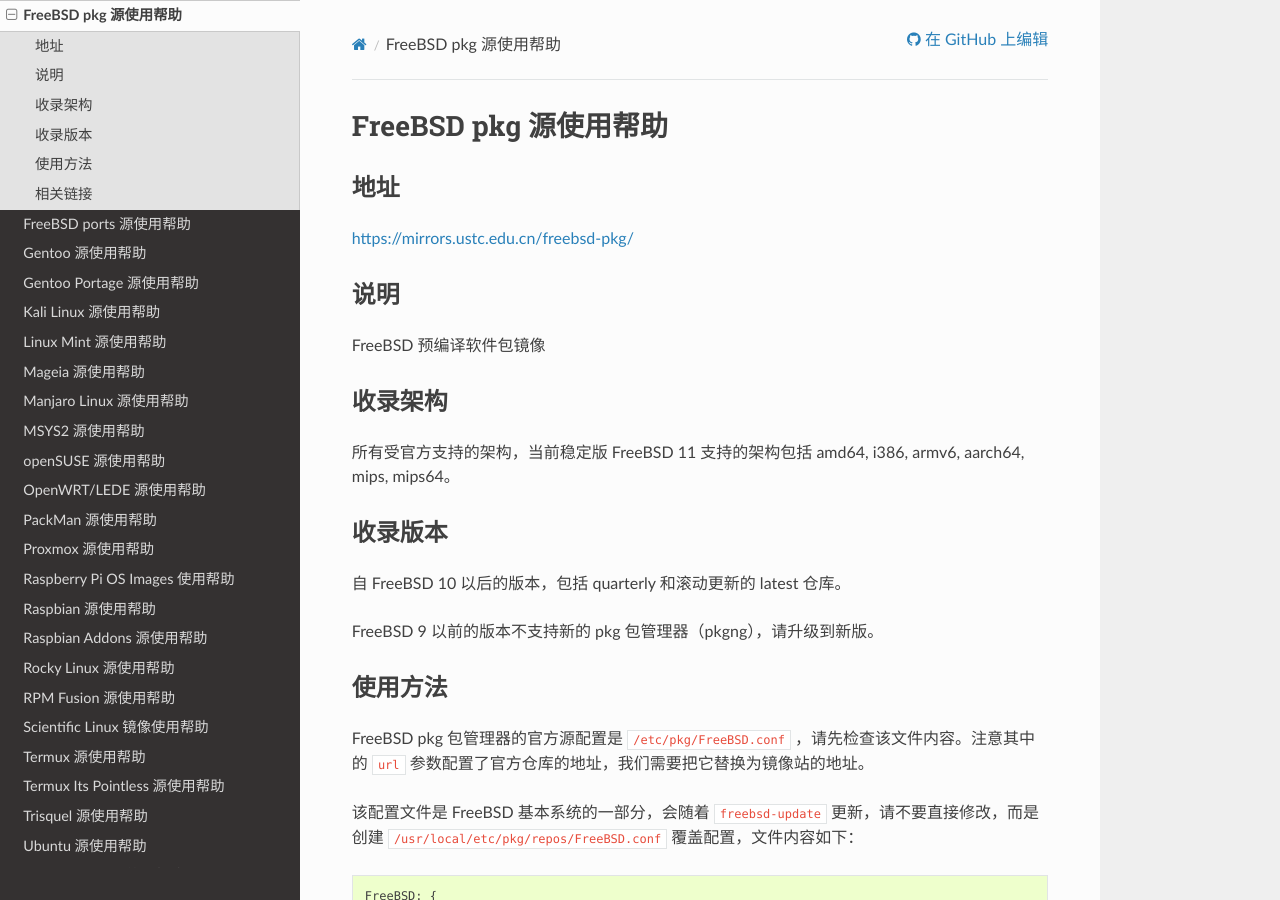
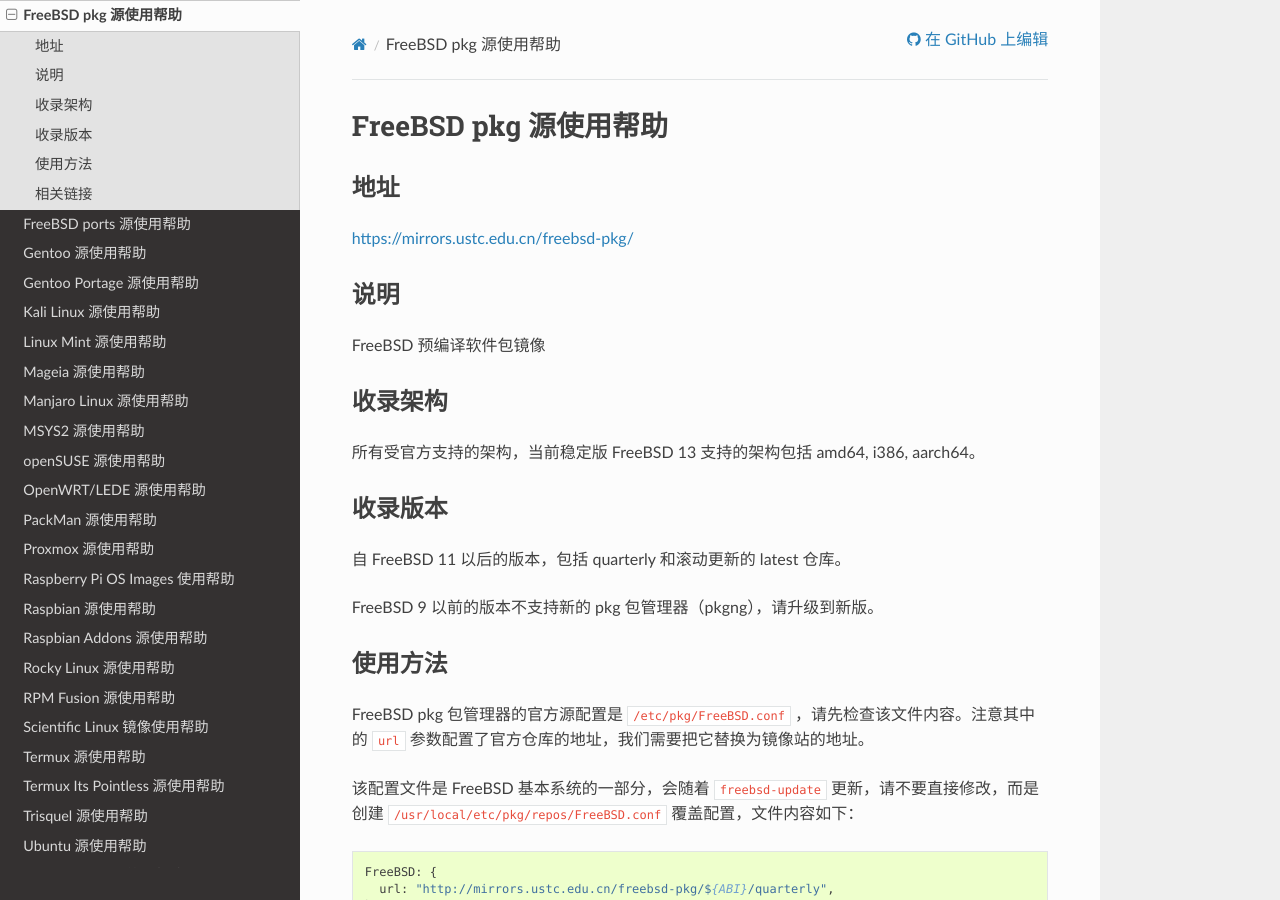
Before and after one commit to ustclug/mirrorhelp, a Sphinx documentation site: the page built from source/freebsd-pkg.rst, in a window 1280 px wide and 900 px high. Built offline with Sphinx 7.4.7 and the Read the Docs theme 2.0.0, drawn with Linux system fonts in a browser that asks for light colours; pages that are not in the unit, such as notebooks, are missing from menus; some of the changed text lies outside the part shown.

Commit message:
freebsd-pkg: update config and versions
- Update arch and versions to current
- Remove "pkg+" in config (Fix ustclug/discussions#428)

```diff
--- a/source/freebsd-pkg.rst
+++ b/source/freebsd-pkg.rst
@@ -15,12 +15,12 @@
 收录架构
 ========
 
-所有受官方支持的架构，当前稳定版 FreeBSD 11 支持的架构包括 amd64, i386, armv6, aarch64, mips, mips64。
+所有受官方支持的架构，当前稳定版 FreeBSD 13 支持的架构包括 amd64, i386, aarch64。
 
 收录版本
 ========
 
-自 FreeBSD 10 以后的版本，包括 quarterly 和滚动更新的 latest 仓库。
+自 FreeBSD 11 以后的版本，包括 quarterly 和滚动更新的 latest 仓库。
 
 FreeBSD 9 以前的版本不支持新的 pkg 包管理器（pkgng），请升级到新版。
 
```
Also changed, not shown: other parts of source/freebsd-pkg.rst (+1 -1 lines).
